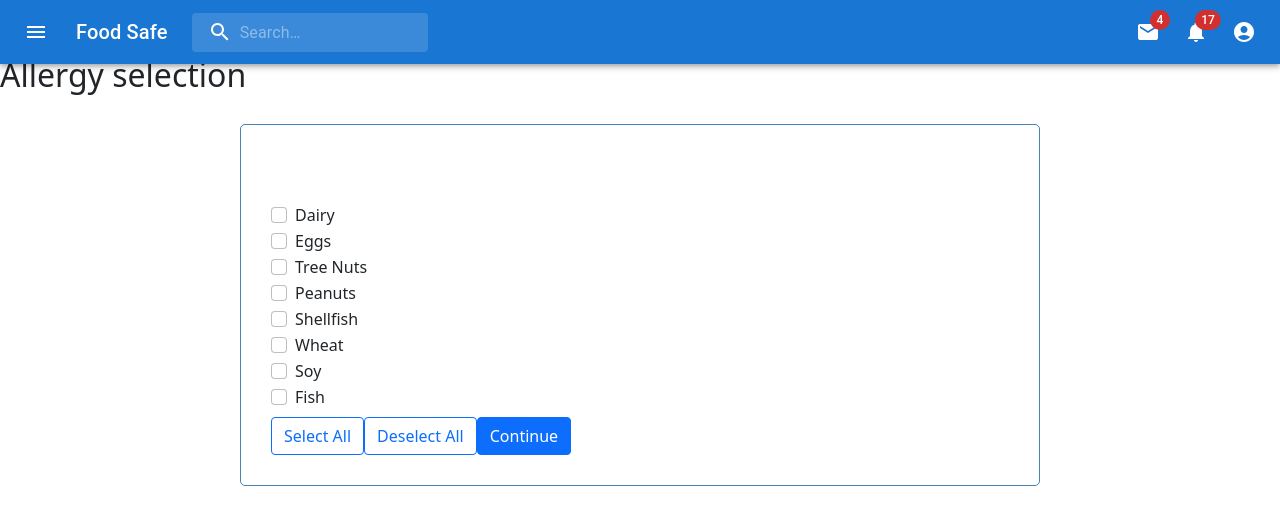
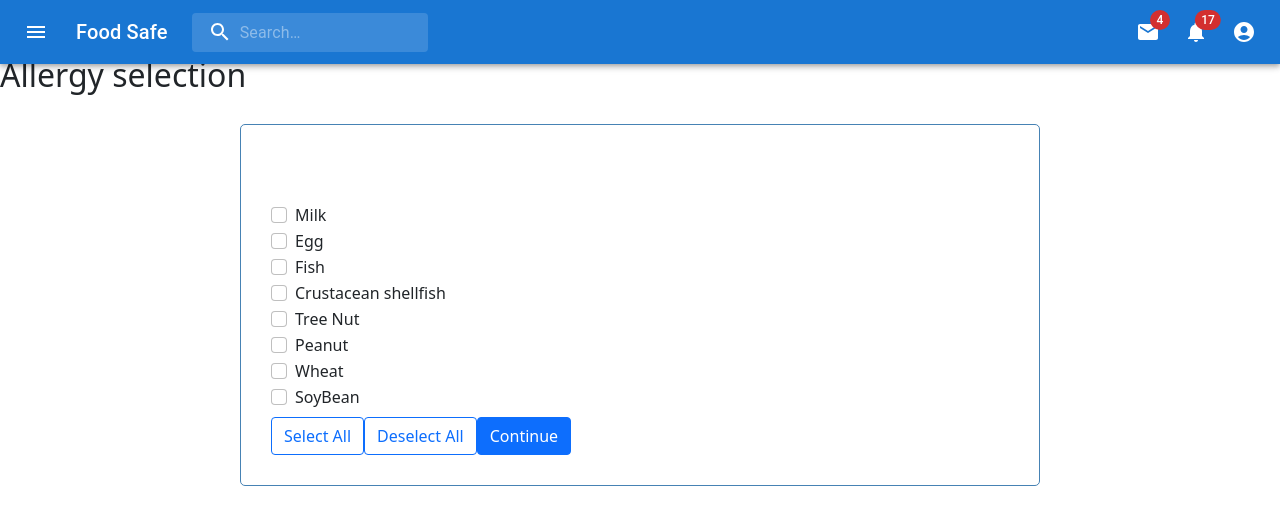
Before and after one commit to software-assignments-spring2022/final-project-foodsafe, a React (Create React App) app in the folder front-end/: page / in a window 1280 px wide. Shown: the top 524 px of the page. Built offline with nearby package versions, Linux system fonts and the light colour scheme.

Commit message:
uniform allergy list throughout the application

```diff
--- a/front-end/src/all_sel/allergy.js
+++ b/front-end/src/all_sel/allergy.js
@@ -1,7 +1,9 @@
 import React, { Component } from "react";
 import Checkbox from "./Checkbox";
+import Axios from "axios";
+import { useNavigate } from "react-router-dom";
 
-const OPTIONS = ["Dairy", "Eggs", "Tree Nuts", "Peanuts", "Shellfish", "Wheat", "Soy", "Fish"];
+const OPTIONS = ['Milk','Egg','Fish','Crustacean shellfish','Tree Nut','Peanut','Wheat','SoyBean'];
 
 class allergy extends Component {
     state = {
@@ -40,14 +42,16 @@ handleCheckboxChange = changeEvent => {
     }));
 };
 
-handleFormSubmit = formSubmitEvent => {
-    /*formSubmitEvent.preventDefault();
-    Object.keys(this.state.checkboxes)
-    .filter(checkbox => this.state.checkboxes[checkbox])
-    .forEach(checkbox => {
-        console.log(checkbox, "is selected.");
+handleFormSubmit = async formSubmitEvent => {
+    const selectedAllergy=[]
+   Object.entries(this.state.checkboxes).forEach((Allergy,index)=>{
+       if(Allergy[1])
+            selectedAllergy.push(index);
+   })
+
+   await Axios.post("http://localhost:5000/allergy",{
+      newAllergies:selectedAllergy
     });
-    this.props.history.push('/');*/
 };
 
 createCheckbox = option => (
@@ -66,7 +70,6 @@ render() {
         <div className="container">
             <div className="row mt-5">
                 <div className="col-sm-12">
-                    <form onSubmit={this.handleFormSubmit} action="/groc_list">
                         {this.createCheckboxes()}
 
                         <div className="form-group mt-2">
@@ -84,13 +87,14 @@ render() {
                             >
                                 Deselect All
                             </button>
-                            <a href='/groc_list'>
-                            <button  component="a" href="/sign_in" className="btn btn-primary">
+                            <a href="/groc_list">
+                            <button   className="btn btn-primary" onClick={this.handleFormSubmit}>
                                 Continue
                             </button>
                             </a>
+
+
                         </div>
-                    </form>
                 </div>
             </div>
         </div>
```
